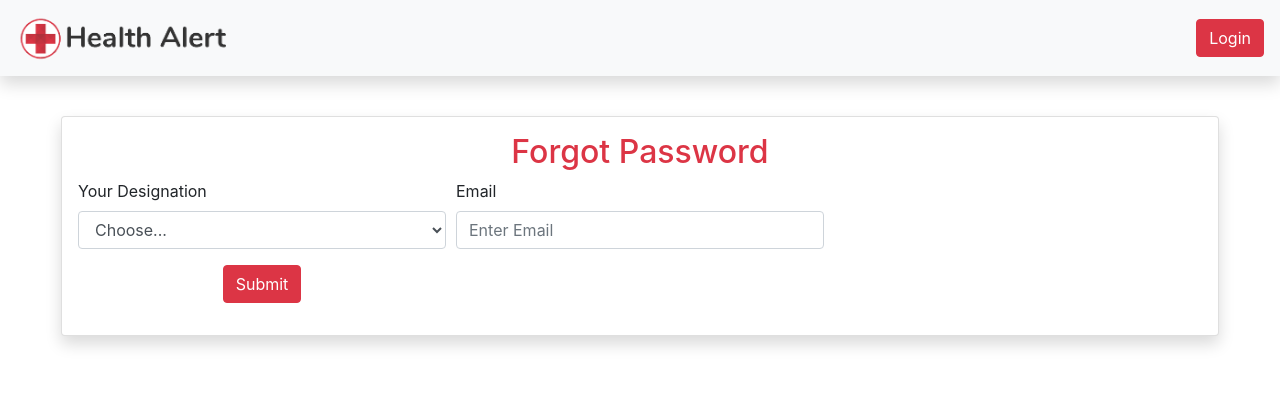
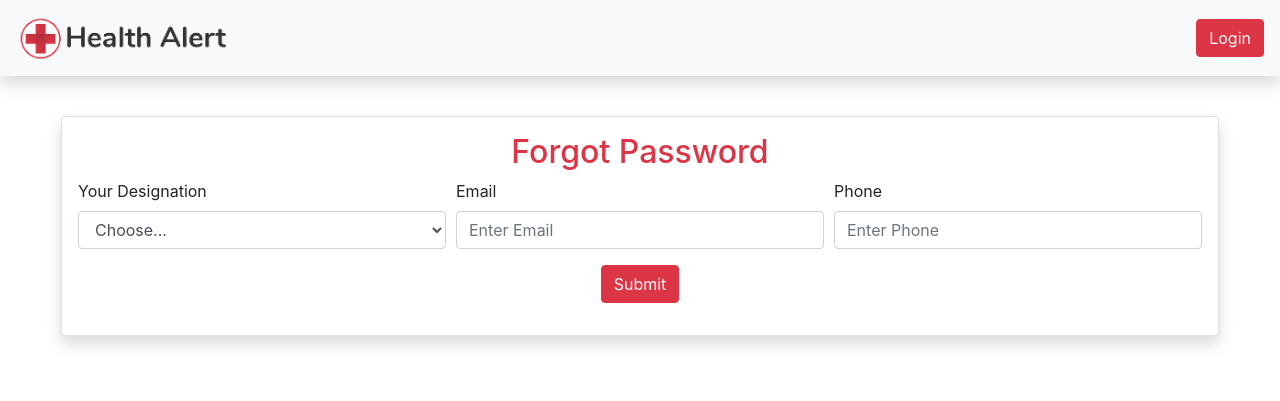
Before and after one commit to sahil1234321/Alerting-System, a Django app: page /forgotpass/ in a window 1280 px wide. Shown: the top 401 px of the page. Run offline with Django 3.2, Linux system fonts and the light colour scheme; some libraries are stand-ins or nearby versions.

Commit message:
Forgot password part Added

```diff
--- a/healthAdmin/templates/forgotpass.html
+++ b/healthAdmin/templates/forgotpass.html
@@ -15,7 +15,7 @@
                         {% if loginError == True %}
                             <div class="alert alert-danger alert-dismissible">
                                 <a href="#" class="close" data-dismiss="alert" aria-label="close">&times;</a>
-                                <strong>Error!</strong> Incorrect Email
+                                <strong>Error!</strong> Incorrect Email or PhoneNo.
                             </div>
                             {% endif %}
                         <div class="form-row">
@@ -32,7 +32,11 @@
                                 <input type="email" class="form-control" name="email" id="email"
                                     placeholder="Enter Email" required>
                             </div>
-
+                            <div class="form-group col-md-4">
+                                <label for="phone">Phone</label>
+                                <input type="number" class="form-control" name="phone" id="phone"
+                                    placeholder="Enter Phone" required>
+                            </div>
                             <div class="form-group col-md-4"></div>
                             <div class="form-group col-md-4 text-center">
                             <button type="submit" class="btn btn-danger ">Submit</button></div>
--- a/healthAdmin/templates/otpforgot.html
+++ b/healthAdmin/templates/otpforgot.html
@@ -16,6 +16,7 @@
                                         <div class="form-row">
                                             <input type="hidden" name="designation" id="designation" value="{{designation}}">
                                             <input type="hidden" name="email" id="email" value="{{email}}">
+                                            <input type="hidden" name="phone" id="phone" value="{{phone}}">
                                             <div class="form-group col-md-4"></div>
                                             <div class="form-group col-md-4">
                                                 <label for="OTP">OTP</label>
--- a/healthAdmin/templates/otpvalid.html
+++ b/healthAdmin/templates/otpvalid.html
@@ -16,6 +16,7 @@
                                         <div class="form-row">
                                             <input type="hidden" name="ids" id="ids" value="{{id}}">
                                             <input type="hidden" name="name" id="name" value="{{name}}">
+                                            <input type="hidden" name="phone" id="mobile" value="{{mobile}}">
                                             <input type="hidden" name="zipcode" id="pincode" value="{{pincode}}">
                                             <input type="hidden" name="address" id="address" value="{{address}}">
                                             <input type="hidden" name="email" id="email" value="{{email}}">
```
